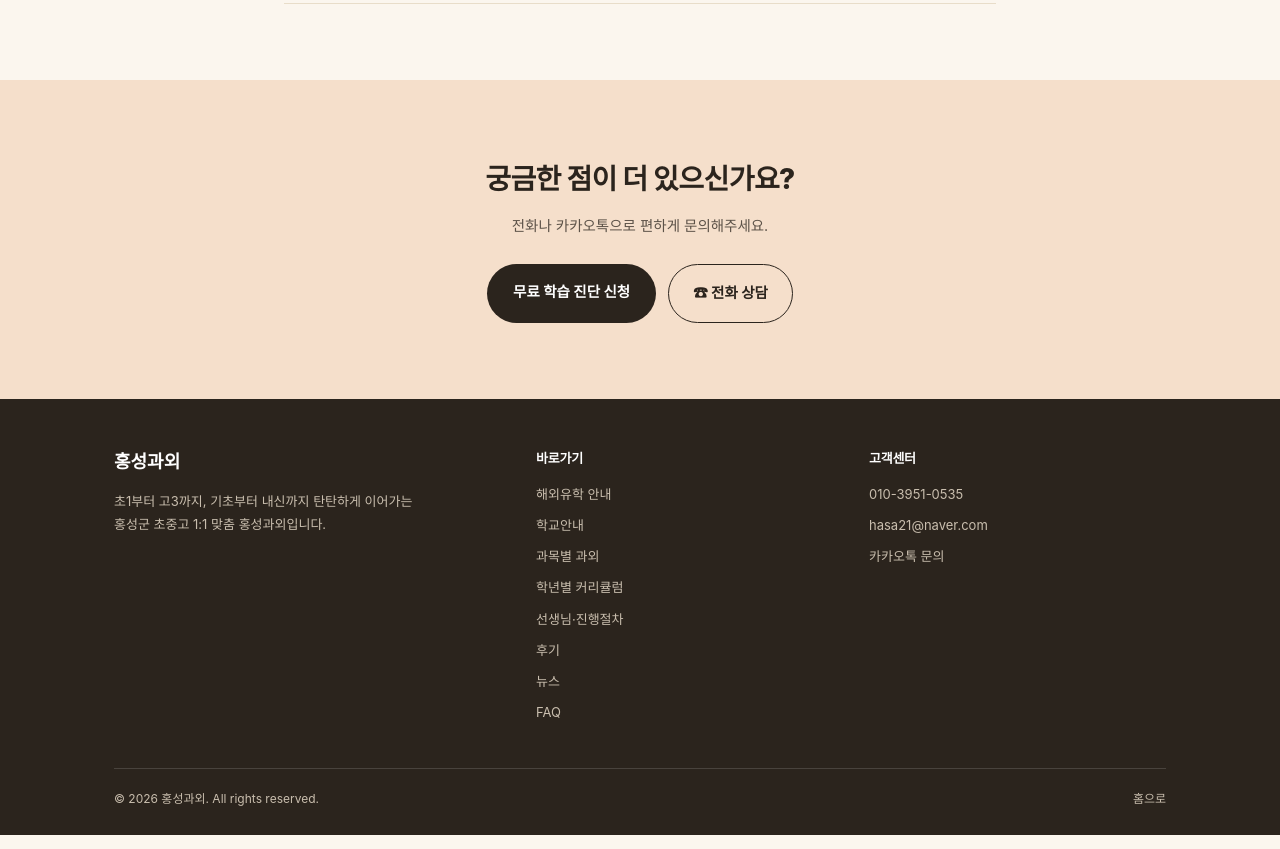
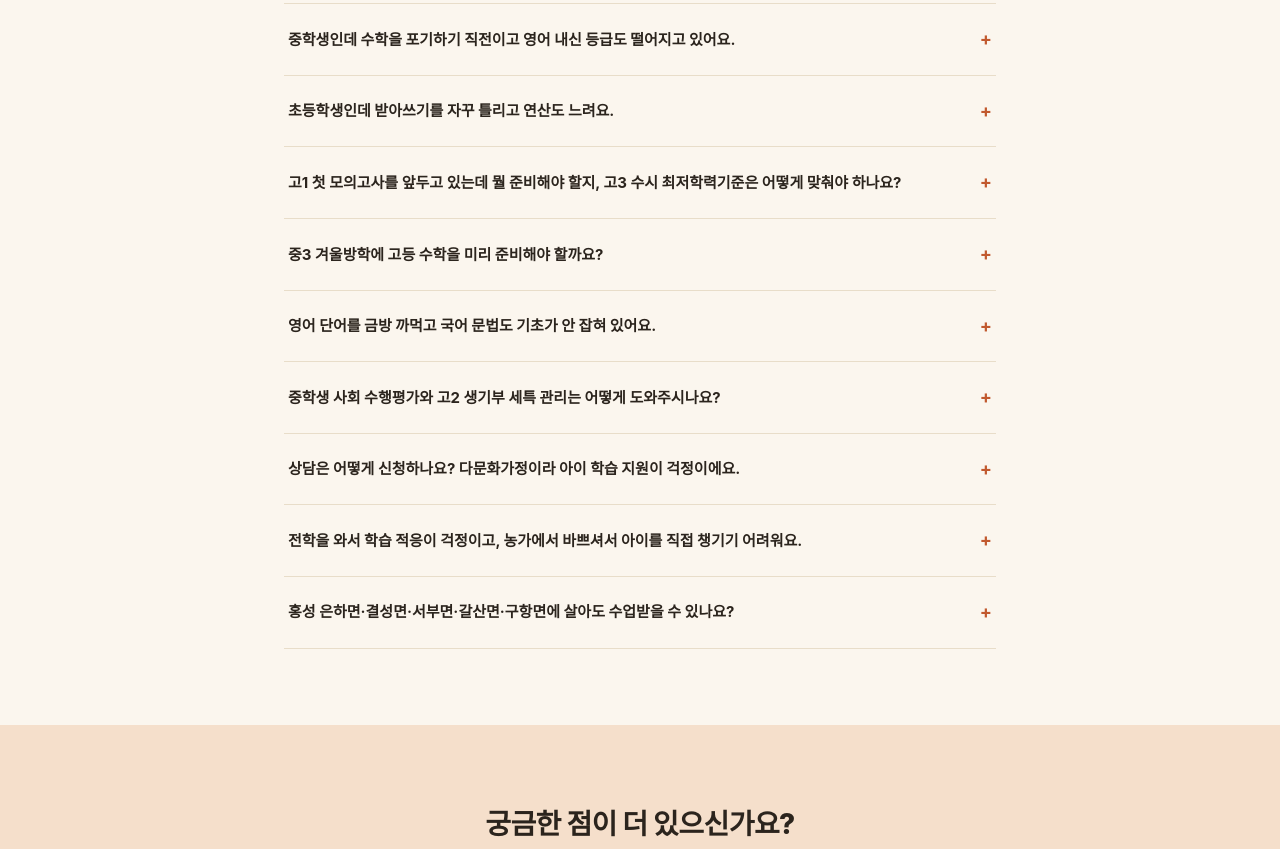
Before and after one commit to hasa080525-ctrl/easyiil, a plain HTML site: page faq.html in a window 1280 px wide. Shown: the part 1403-2252 px from the top of the page. Drawn offline with Linux system fonts and the light colour scheme; a web font is replaced by a local one.

Commit message:
콘텐츠: 신규 키워드를 FAQ 본문에 자연스럽게 반영
Co-Authored-By: Claude Sonnet 5 <noreply@anthropic.com>

```diff
--- a/faq.html
+++ b/faq.html
@@ -160,6 +160,42 @@
         <div class="faq-q">사회탐구·과학탐구·한국사·코딩 과목도 과외가 가능한가요?<span class="plus">+</span></div>
         <div class="faq-a"><p>네, 가능합니다. 국어·수학·영어 외에 생활과 윤리·한국지리·사회문화 등 사회탐구, 물리학·화학·생명과학·지구과학 등 과학탐구 세부과목을 진로에 맞춰 선택해 지도하고, 수능 필수 과목인 한국사와 학교 정보 교과와 연계되는 코딩(블록코딩~파이썬)도 함께 봐드립니다. 고교학점제로 탐구과목을 학생이 직접 선택해야 하는데 학교마다 개설 과목 수가 달라 선택이 쉽지 않은 경우가 많아, 상담을 통해 홍성 학생의 진로와 입시 전략에 맞는 과목을 함께 정해드립니다.</p></div>
       </div>
+      <div class="faq-item">
+        <div class="faq-q">중학생인데 수학을 포기하기 직전이고 영어 내신 등급도 떨어지고 있어요.<span class="plus">+</span></div>
+        <div class="faq-a"><p>수학을 포기하기 직전이라면 대부분 어느 한 단원에서부터 결손이 쌓인 경우입니다. 그 시작 지점을 먼저 찾아 다시 쌓아 올리고, 영어는 내신 서술형에서 감점되는 포인트를 짚어 등급 하락을 막는 방향으로 과목별로 다르게 접근합니다.</p></div>
+      </div>
+      <div class="faq-item">
+        <div class="faq-q">초등학생인데 받아쓰기를 자꾸 틀리고 연산도 느려요.<span class="plus">+</span></div>
+        <div class="faq-a"><p>받아쓰기 오류는 자음·모음 결합 규칙부터 다시 짚어 기초를 다지고, 연산은 반복 훈련으로 정확도와 속도를 함께 끌어올립니다.</p></div>
+      </div>
+      <div class="faq-item">
+        <div class="faq-q">고1 첫 모의고사를 앞두고 있는데 뭘 준비해야 할지, 고3 수시 최저학력기준은 어떻게 맞춰야 하나요?<span class="plus">+</span></div>
+        <div class="faq-a"><p>고1 첫 모의고사는 내신과 다른 수능형 문제 유형에 익숙해지는 것이 핵심이라 기출 분석 위주로 준비합니다. 고3 수시를 노린다면 지원 대학별 최저학력기준을 미리 확인해 전략 과목에 집중하는 방향으로 고1 때부터 로드맵을 함께 설계해드립니다.</p></div>
+      </div>
+      <div class="faq-item">
+        <div class="faq-q">중3 겨울방학에 고등 수학을 미리 준비해야 할까요?<span class="plus">+</span></div>
+        <div class="faq-a"><p>중3 겨울방학은 고1 공통수학으로 넘어가기 전 결손을 메울 마지막 기회입니다. 지금 학년 개념이 부족하면 결손부터 먼저 채운 뒤 선행을 진행합니다.</p></div>
+      </div>
+      <div class="faq-item">
+        <div class="faq-q">영어 단어를 금방 까먹고 국어 문법도 기초가 안 잡혀 있어요.<span class="plus">+</span></div>
+        <div class="faq-a"><p>단어는 한 번에 외우기보다 반복 주기를 짧게 가져가는 암기법으로, 국어 문법은 용어부터 차근차근 짚어 지문 분석에 바로 쓸 수 있도록 지도합니다.</p></div>
+      </div>
+      <div class="faq-item">
+        <div class="faq-q">중학생 사회 수행평가와 고2 생기부 세특 관리는 어떻게 도와주시나요?<span class="plus">+</span></div>
+        <div class="faq-a"><p>중등 사회 수행평가는 평가 기준에 맞춘 자료 조사·발표 구성을 함께 준비하고, 고2 세특은 수업 내용을 진로와 연결지어 기록에 남길 수 있도록 과제·발표 방향을 짚어드립니다.</p></div>
+      </div>
+      <div class="faq-item">
+        <div class="faq-q">상담은 어떻게 신청하나요? 다문화가정이라 아이 학습 지원이 걱정이에요.<span class="plus">+</span></div>
+        <div class="faq-a"><p>홈페이지 하단 '무료 학습 진단 신청'으로 간단히 상담 신청하실 수 있습니다. 다문화가정의 경우 어휘·문해력 격차가 생기기 쉬운 지점을 먼저 진단해 국어 기초부터 차근히 채워드립니다.</p></div>
+      </div>
+      <div class="faq-item">
+        <div class="faq-q">전학을 와서 학습 적응이 걱정이고, 농가에서 바쁘셔서 아이를 직접 챙기기 어려워요.<span class="plus">+</span></div>
+        <div class="faq-a"><p>전학생은 이전 학교와 진도·평가 방식 차이부터 점검해 빠진 부분을 채워드립니다. 농가 일로 바쁘신 가정도 정해진 시간에 화상으로 접속만 하면 되어, 학습 진도와 숙제 관리까지 꼼꼼히 챙겨드립니다.</p></div>
+      </div>
+      <div class="faq-item">
+        <div class="faq-q">홍성 은하면·결성면·서부면·갈산면·구항면에 살아도 수업받을 수 있나요?<span class="plus">+</span></div>
+        <div class="faq-a"><p>네, 홍성군 전 지역 어디서나 화상으로 동일한 선생님·커리큘럼을 받으실 수 있어 은하면·결성면·서부면·갈산면·구항면 등 홍성읍·광천읍 외 면 지역에서도 동일하게 수업받으실 수 있습니다.</p></div>
+      </div>
     </div>
   </div>
 </section>
```
